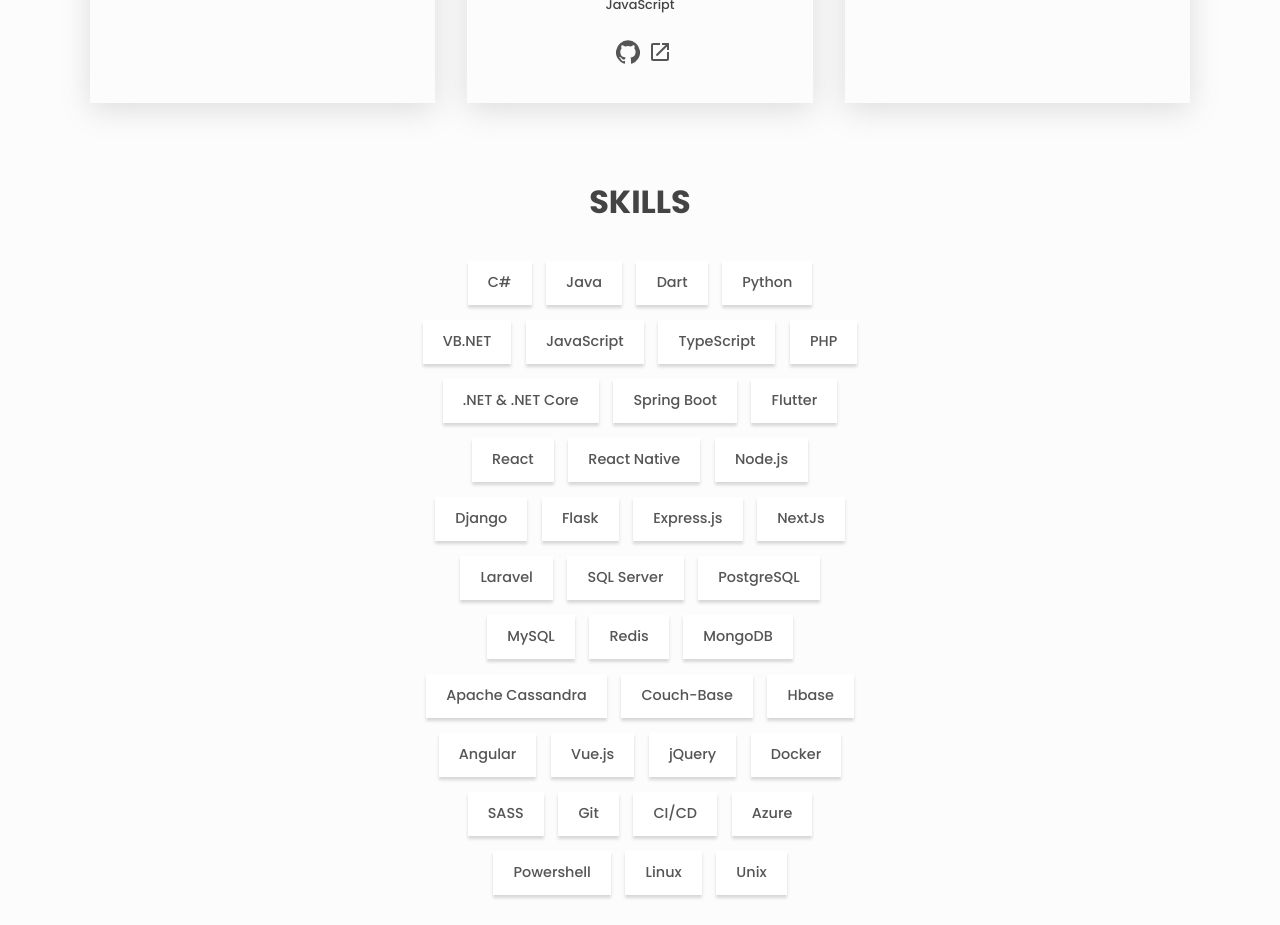
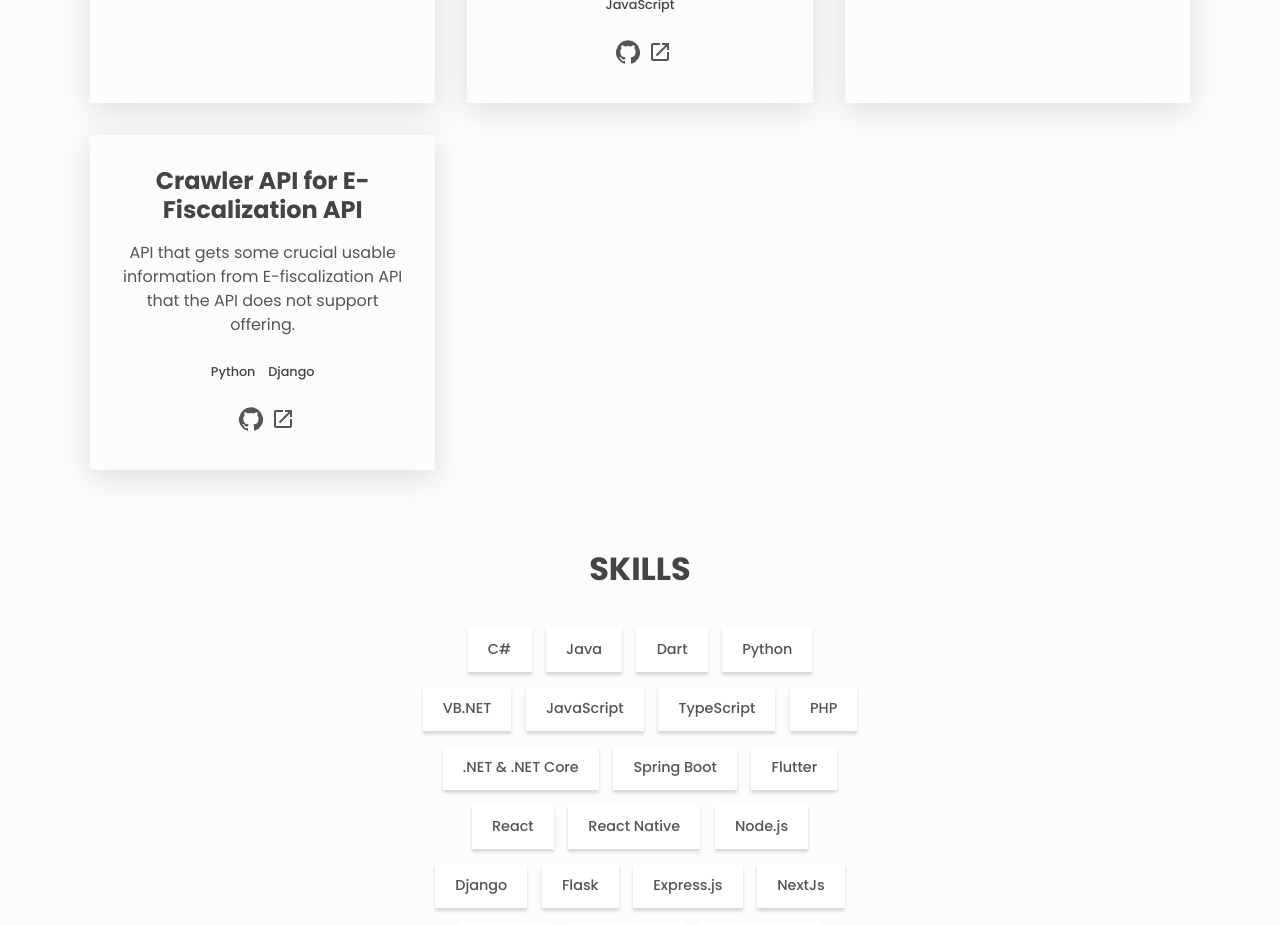
Before and after one commit to edihasaj/portfolio, a React (Create React App) app: page / in a window 1280 px wide. Shown: the part 1680-2605 px from the top of the page. Built offline with nearby package versions, Linux system fonts and the light colour scheme.

Commit message:
added new project

```diff
--- a/src/portfolio.js
+++ b/src/portfolio.js
@@ -98,6 +98,14 @@ const projects = [
     sourceCode: '#projects',
     livePreview: '#projects',
   },
+  {
+    name: 'Crawler API for E-Fiscalization API',
+    description:
+      'API that gets some crucial usable information from E-fiscalization API that the API does not support offering.',
+    stack: ['Python', 'Django'],
+    sourceCode: 'https://github.com/edihasaj/web-crawler-efiscal-api',
+    livePreview: '#projects',
+  },
 ]
 
 const skills = [
```
